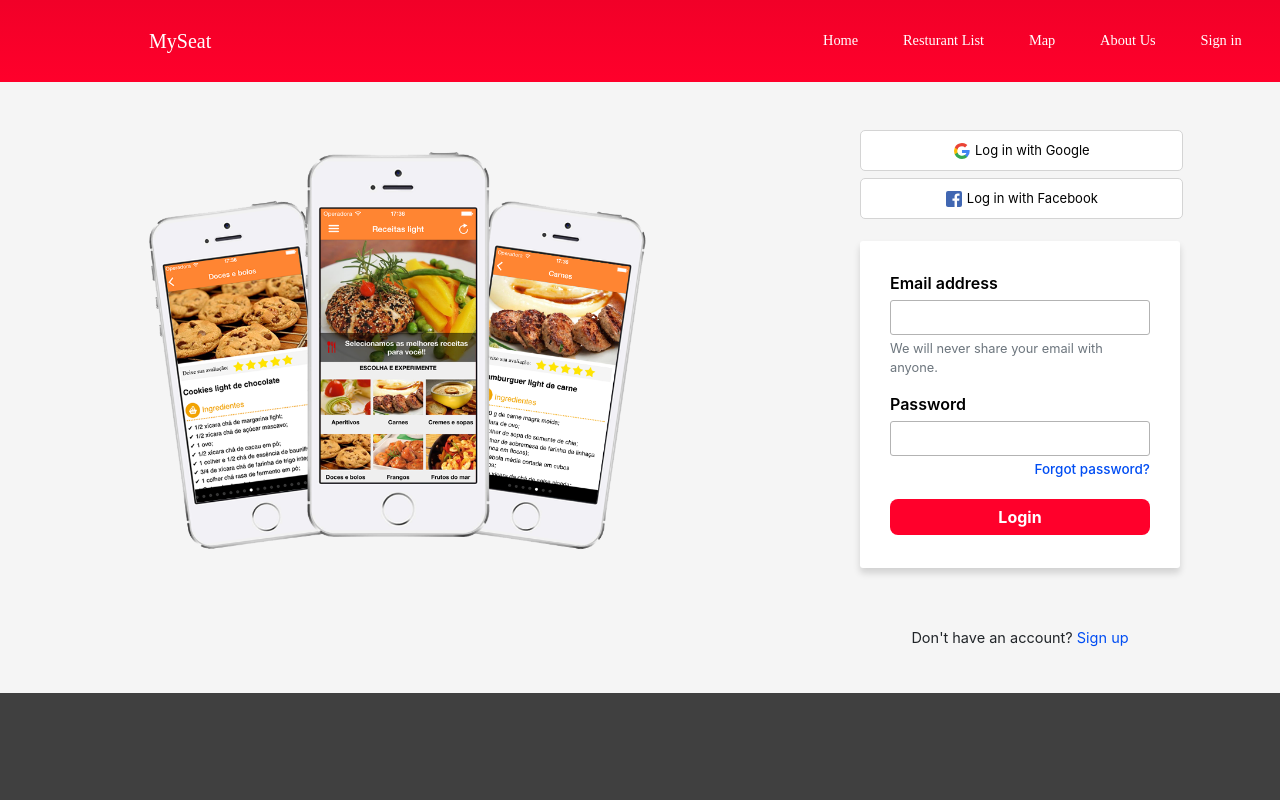
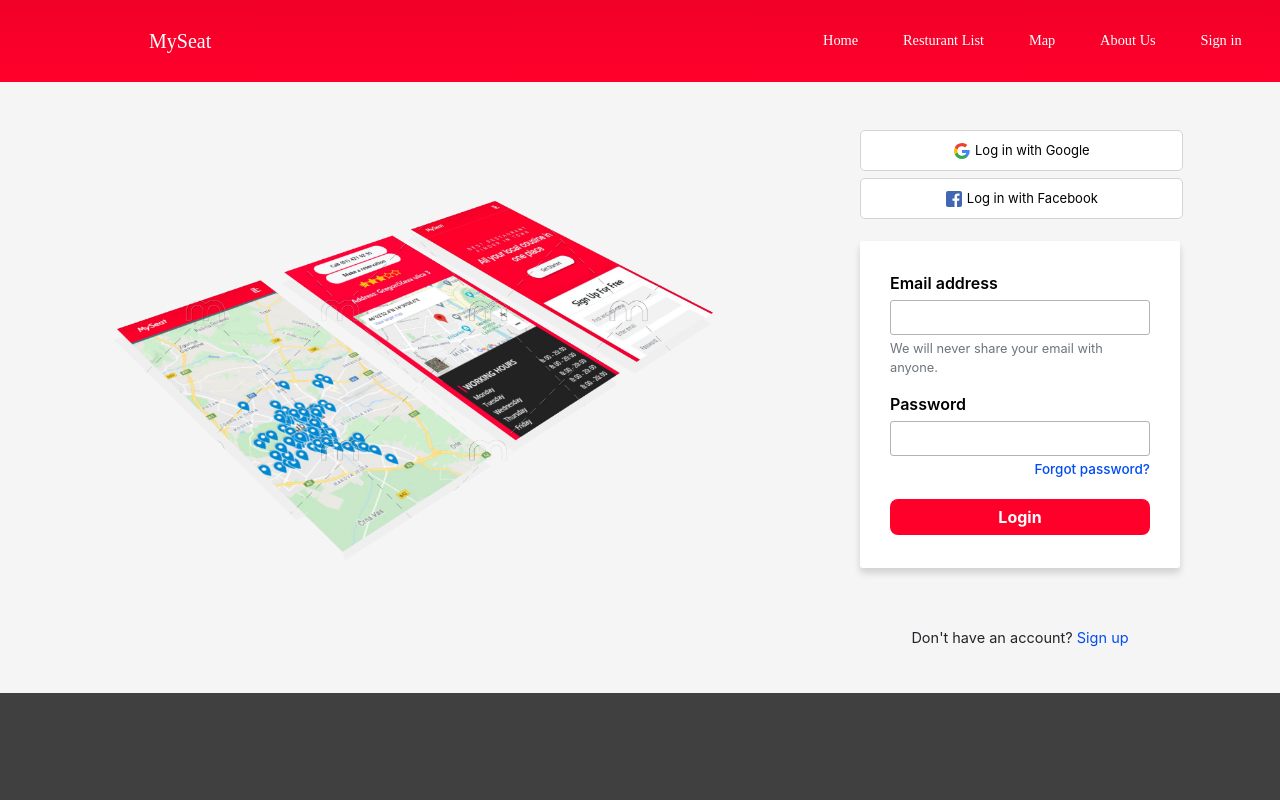
Before and after one commit to parch99/MySeat, an Angular app in the folder app_public/: page /prijava in a window 1280 px wide. Shown: the top 800 px of the page. Built offline with nearby package versions, Linux system fonts and the light colour scheme; no server answers; some icons are missing; a web font is replaced by a local one; what ng2-search-filter would draw is missing.

Commit message:
design update

```diff
--- a/app_public/src/app/skupno/komponenti/prijava/prijava.component.html
+++ b/app_public/src/app/skupno/komponenti/prijava/prijava.component.html
@@ -2,8 +2,8 @@
 <div class='container'>
     <div class="row">
         <div class="col-lg-8 d-none d-lg-block">
-            <img src="../../assets/images/phonefood.png" alt="myseat app on a mobile phone"
-             style="width: 85%; margin-top: 65px; text-align:center;">
+            <img src="../../assets/images/3screens.png" alt="myseat app on a mobile phone"
+             style="width: 90%; margin-top: 65px; text-align:center;">
         </div>
         <div class="col-lg-4 col-xs-12 signup-form"><br><br>
             <a href="https://myseat-sp-2020-2021.herokuapp.com/api/google"><button class="grid--cell s-btn s-btn__icon s-btn__google bar-md ba" >
```
Also changed, not shown: app_public/src/assets/images/3screens.png (added), app_public/src/assets/images/phonefood.png (deleted).
